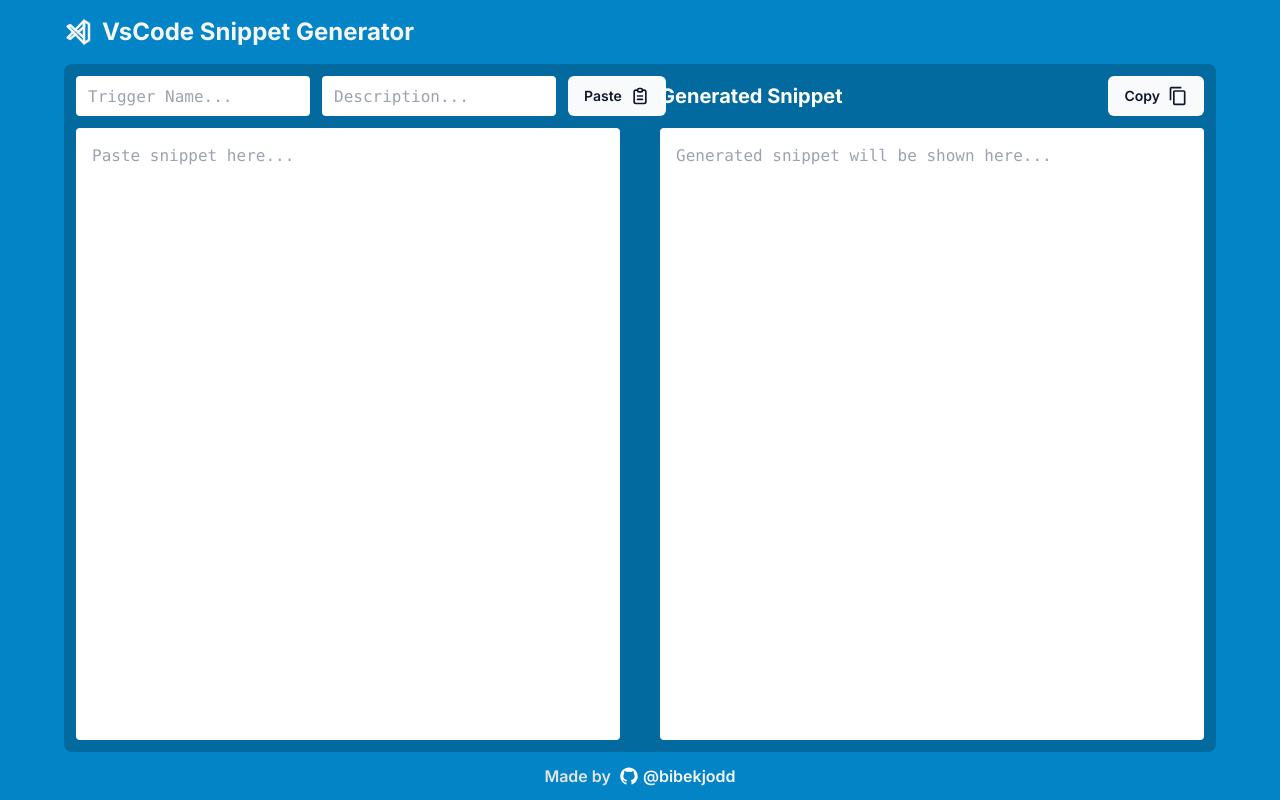
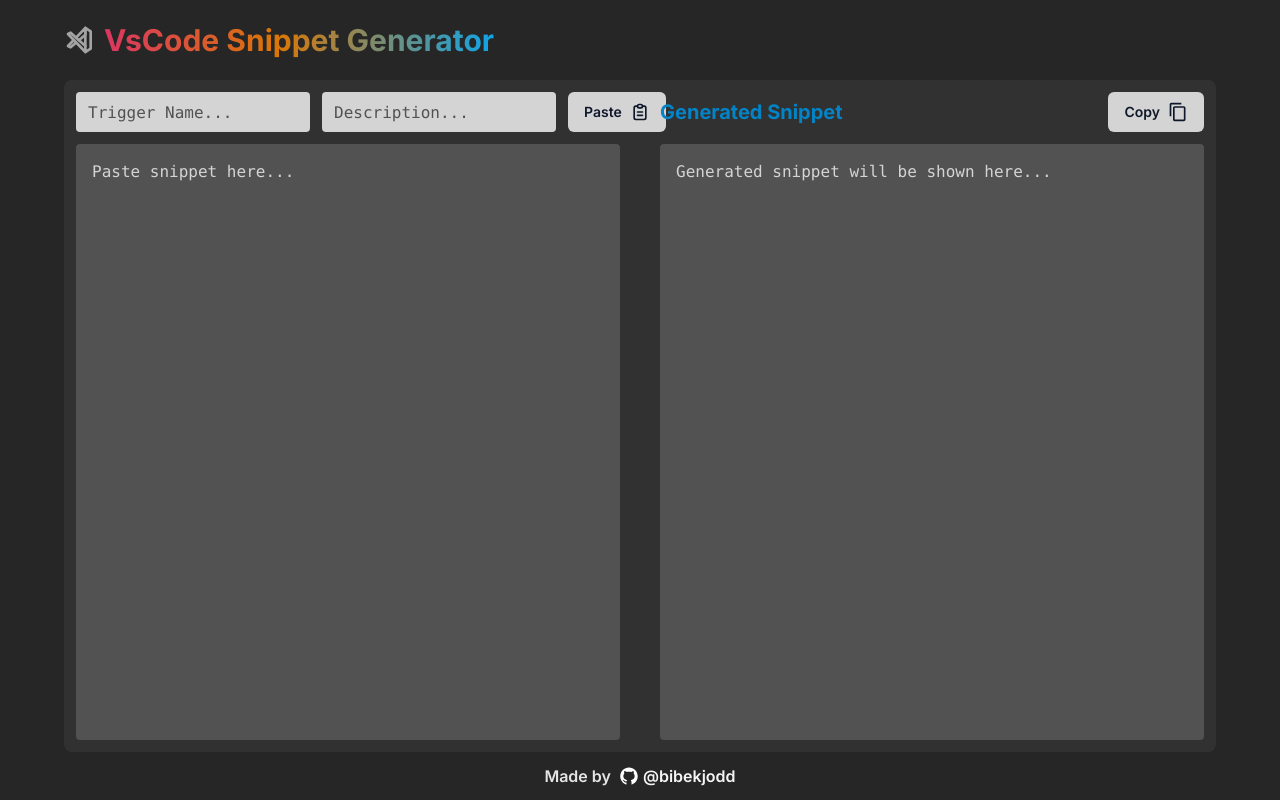
Before and after one commit to bibekjodd/vs-code-snippet-generator, a Next.js app: page / in a window 1280 px wide. Built offline with nearby package versions, Linux system fonts and the light colour scheme.

Commit message:
style: style layout and texts

```diff
--- a/src/app/layout.tsx
+++ b/src/app/layout.tsx
@@ -17,7 +17,7 @@
 }) {
   return (
     <html lang="en">
-      <body className={`${inter.className} bg-sky-600`}>
+      <body className={`${inter.className} bg-neutral-800`}>
         <Toaster duration={5000} closeButton richColors theme="dark" />
         {children}
       </body>
--- a/src/app/page.tsx
+++ b/src/app/page.tsx
@@ -1,15 +1,14 @@
 import Editor from '@/components/editor';
-import Result from '@/components/result';
-import React from 'react';
-import 'ace-builds/src-noconflict/ext-language_tools';
 import Footer from '@/components/footer';
 import Header from '@/components/header';
+import Result from '@/components/result';
+import 'ace-builds/src-noconflict/ext-language_tools';
 
 export default function page() {
   return (
-    <main className="mx-auto flex flex-col overflow-y-auto px-3.5 sm:px-4 md:px-5 lg:h-screen xl:px-16">
+    <main className="mx-auto flex min-h-screen flex-col overflow-y-auto px-3.5 sm:px-4 md:px-5 lg:h-screen xl:px-16">
       <Header />
-      <div className="mb-5 grid flex-1 grid-cols-1 flex-col rounded-lg bg-black/20 p-3 pt-0 lg:mb-0 lg:grid-cols-2">
+      <div className="mb-5 grid flex-1 grid-cols-1 flex-col rounded-lg bg-white/5 p-3 pt-0 lg:mb-0 lg:grid-cols-2">
         <Editor />
         <Result />
       </div>
--- a/src/components/editor.tsx
+++ b/src/components/editor.tsx
@@ -34,7 +34,7 @@
           <input
             type="text"
             placeholder="Trigger Name..."
-            className="h-10 flex-shrink flex-grow rounded-sm bg-white px-2 font-mono outline-none lg:px-3"
+            className="h-10 flex-shrink flex-grow rounded-sm bg-neutral-300 px-2 font-mono outline-none placeholder:text-neutral-600 lg:px-3"
             value={tabTriggerName}
             onChange={(e) => inputsChanged({ tabTriggerName: e.target.value })}
           />
@@ -43,11 +43,11 @@
             placeholder="Description..."
             value={description}
             onChange={(e) => inputsChanged({ description: e.target.value })}
-            className="h-10 flex-shrink flex-grow rounded-sm bg-white px-2 font-mono outline-none lg:px-3 "
+            className="h-10 flex-shrink flex-grow rounded-sm bg-neutral-300 px-2 font-mono outline-none placeholder:text-neutral-600 lg:px-3 "
           />
           <Button
             onClick={pasteFromClipboard}
-            className="dark inline-flex h-10 flex-shrink-0 space-x-2"
+            className="dark inline-flex h-10 flex-shrink-0 space-x-2 bg-neutral-300"
           >
             <span className="font-semibold">Paste</span>
             <TbClipboardText className="h-5 w-5" />
@@ -57,9 +57,14 @@
 
       <textarea
         value={input}
+        autoCorrect="off"
+        autoCapitalize="off"
+        autoComplete="off"
+        aria-autocomplete="none"
+        autoFocus
         onChange={(e) => inputsChanged({ input: e.target.value })}
         placeholder="Paste snippet here..."
-        className="min-h-[200px] flex-1 resize-none rounded-sm p-4 font-mono outline-none "
+        className="min-h-[200px] flex-1 resize-none rounded-sm bg-neutral-600 p-4 font-mono text-white outline-none placeholder:text-neutral-300"
       ></textarea>
     </div>
   );
--- a/src/components/header.tsx
+++ b/src/components/header.tsx
@@ -3,9 +3,9 @@
 
 export default function Header() {
   return (
-    <header className="min-h-16 flex h-16 items-center">
-      <h3 className="flex items-center space-x-2 text-2xl font-bold text-neutral-100">
-        <TbBrandVscode className="text-3xl" />
+    <header className="flex h-16 items-center lg:h-20">
+      <h3 className="flex items-center space-x-2 bg-gradient-to-r from-pink-600 via-amber-600 to-sky-500 bg-clip-text text-2xl font-bold text-transparent md:text-3xl">
+        <TbBrandVscode className="h-8 w-8 text-neutral-400" />
         <span>VsCode Snippet Generator</span>
       </h3>
     </header>
--- a/src/components/result.tsx
+++ b/src/components/result.tsx
@@ -20,10 +20,10 @@
   return (
     <div className="flex flex-col lg:pl-5">
       <div className="flex h-16 items-center justify-between">
-        <p className="text-xl font-bold text-white">Generated Snippet</p>
+        <p className="text-xl font-bold text-sky-600">Generated Snippet</p>
         <Button
           onClick={copyToClipboard}
-          className="dark flex h-10 items-center space-x-2 font-semibold"
+          className="dark flex h-10 items-center space-x-2 bg-neutral-300 font-semibold"
         >
           <span>Copy</span>
           <MdContentCopy className="h-5 w-5" />
@@ -33,7 +33,7 @@
         value={result}
         readOnly
         placeholder="Generated snippet will be shown here..."
-        className="min-h-[200px] flex-1 resize-none rounded-sm  p-4 font-mono outline-none"
+        className="min-h-[200px] flex-1 resize-none rounded-sm bg-neutral-600 p-4 font-mono text-white outline-none placeholder:text-neutral-300"
       >
         {result}
       </textarea>
```
